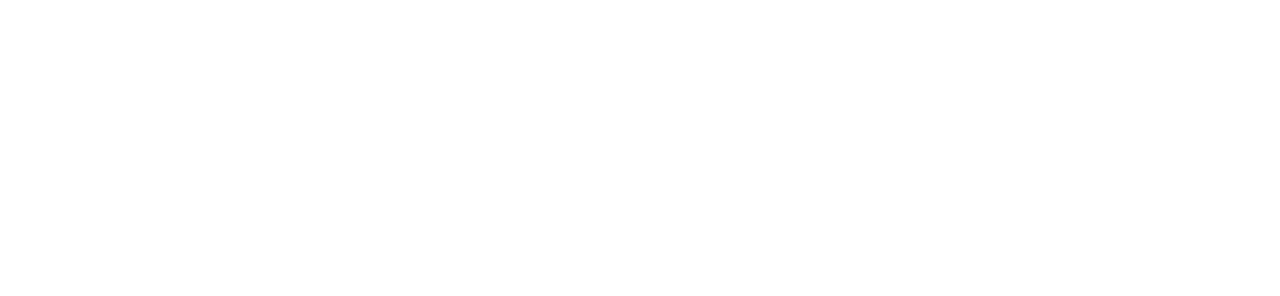
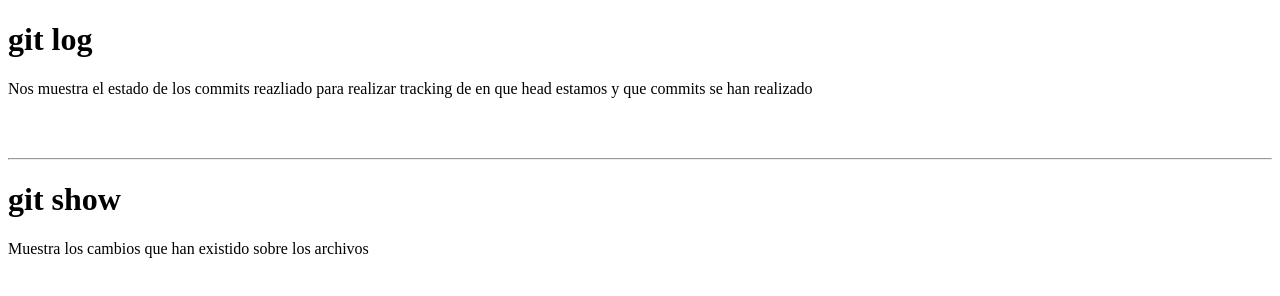
Before and after one commit to jatamayo/Git_Github, a plain HTML site: page index.html in a window 1280 px wide. Drawn offline with Linux system fonts and the light colour scheme.

Commit message:
ADD: testing

```diff
--- a/index.html
+++ b/index.html
@@ -6,6 +6,12 @@
     <title>Document</title>
 </head>
 <body>
-
+    <h1>git log</h1>
+    <p>Nos muestra el estado de los commits reazliado para realizar tracking de en que head estamos y que commits se han realizado</p>
+    <br>
+    <br>
+    <hr>
+    <h1>git show</h1>
+    <p>Muestra los cambios que han existido sobre los archivos</p>
 </body>
 </html>
```
